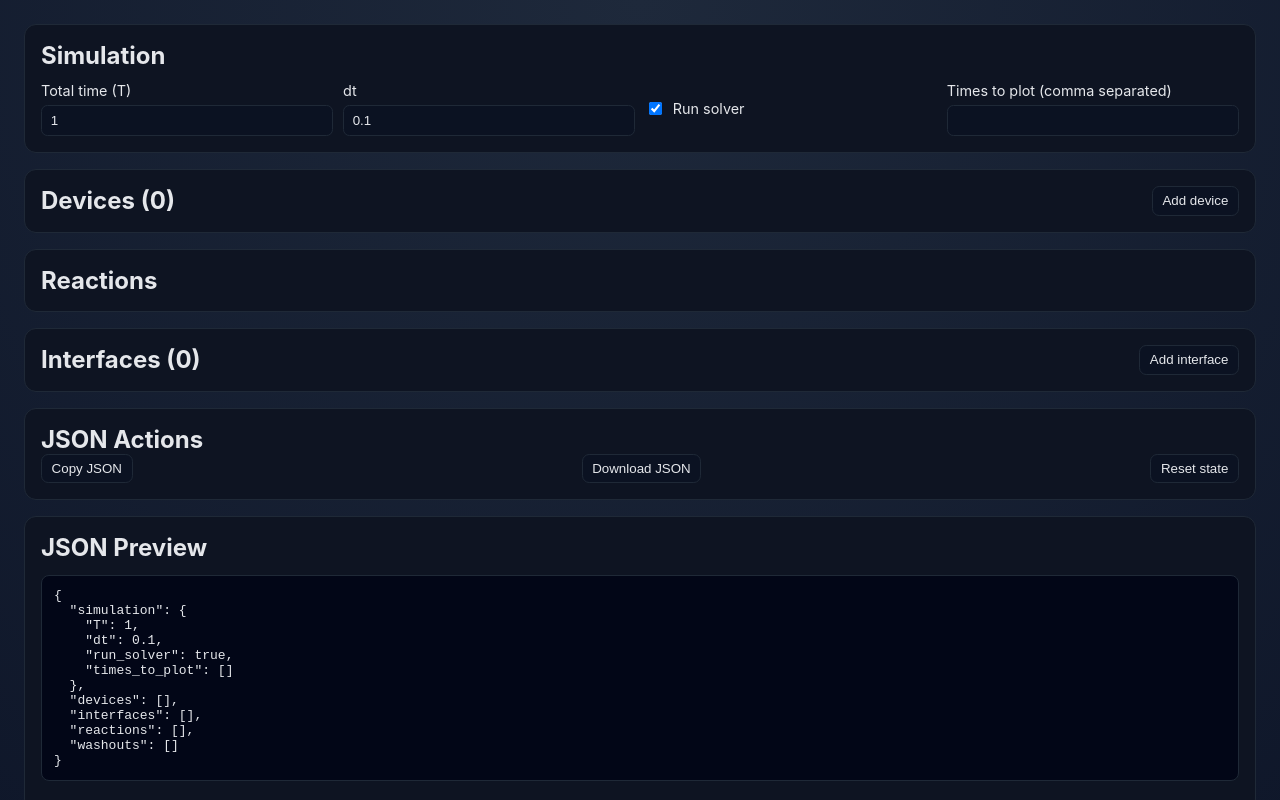
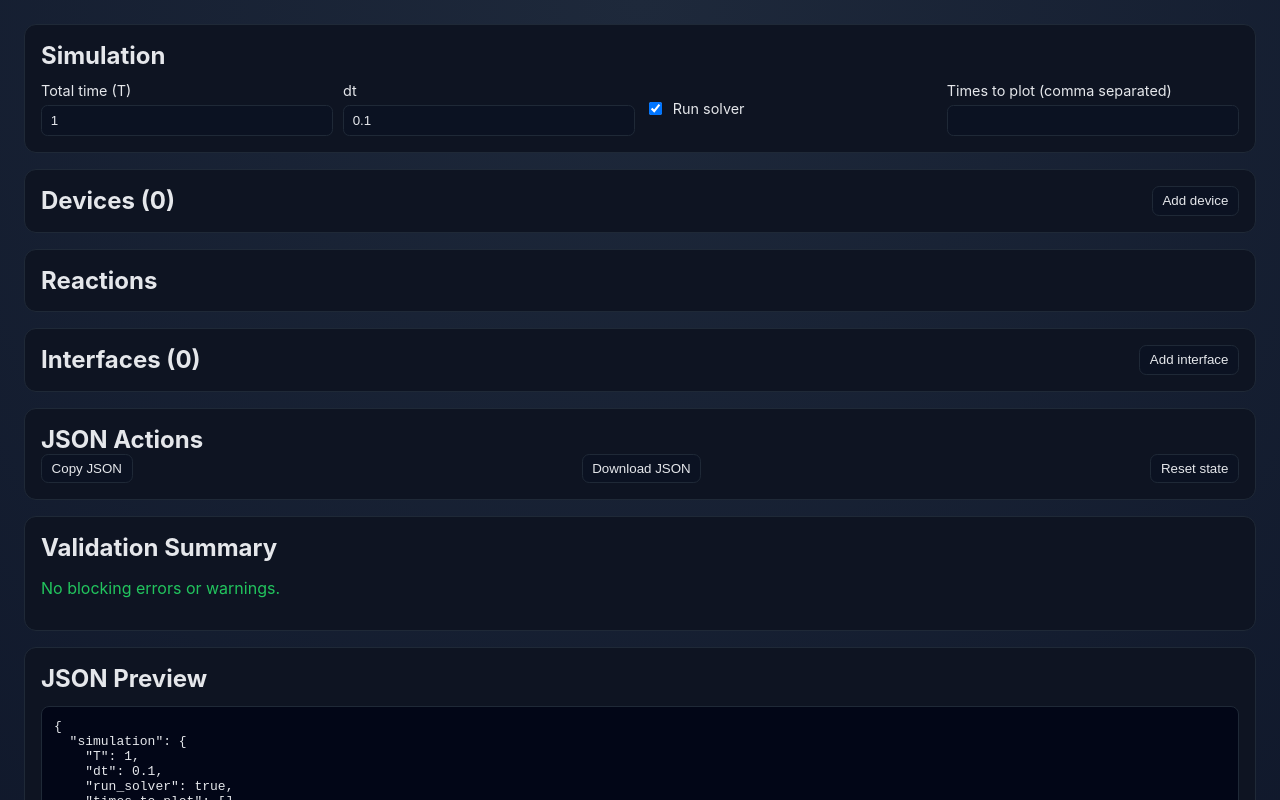
Before and after one commit to Luis696969/GUI, a React (Vite) app in the folder frontend/: page / in a window 1280 px wide. Shown: the top 800 px of the page. Built offline with nearby package versions, Linux system fonts and the light colour scheme.

Commit message:
Add validation summary while keeping JSON actions enabled

```diff
--- a/frontend/src/App.tsx
+++ b/frontend/src/App.tsx
@@ -3,6 +3,7 @@ import { DevicesPanel } from './components/devices/DevicesPanel';
 import { InterfacesPanel } from './components/interfaces/InterfacesPanel';
 import { JsonActions } from './components/json/JsonActions';
 import { JsonPreview } from './components/json/JsonPreview';
+import { ValidationSummary } from './components/json/ValidationSummary';
 import { ReactionsPanel } from './components/reactions/ReactionsPanel';
 import { SimulationPanel } from './components/simulation/SimulationPanel';
 import { buildConfig } from './domain/config/buildConfig';
@@ -12,15 +13,15 @@ import { useConfigReducer } from './hooks/useConfigReducer';
 function App() {
   const { state, dispatch } = useConfigReducer();
 
-  const serializedConfig = useMemo(() => {
+  const { serializedConfig, validationResult } = useMemo(() => {
     const rootConfig = buildConfig(state);
     const validationResult = validateConfig(rootConfig);
 
-    if (!validationResult.success) {
-      return JSON.stringify(rootConfig, null, 2);
-    }
+    const serializedConfig = validationResult.success
+      ? JSON.stringify(validationResult.data, null, 2)
+      : JSON.stringify(rootConfig, null, 2);
 
-    return JSON.stringify(validationResult.data, null, 2);
+    return { serializedConfig, validationResult };
   }, [state]);
 
   return (
@@ -30,6 +31,7 @@ function App() {
       <ReactionsPanel devices={state.devices} dispatch={dispatch} />
       <InterfacesPanel interfaces={state.interfaces} dispatch={dispatch} />
       <JsonActions state={state} dispatch={dispatch} serializedConfig={serializedConfig} />
+      <ValidationSummary validationResult={validationResult} />
       <JsonPreview serializedConfig={serializedConfig} />
     </main>
   );
--- /dev/null
+++ b/frontend/src/components/json/ValidationSummary.tsx
@@ -0,0 +1,58 @@
+import type { ValidateConfigResult } from '../../domain/config/schema';
+
+type ValidationSummaryProps = {
+  validationResult: ValidateConfigResult;
+};
+
+function formatIssuePath(path: Array<string | number>): string {
+  if (path.length === 0) {
+    return 'root';
+  }
+
+  return path.map((segment) => String(segment)).join('.');
+}
+
+export function ValidationSummary({ validationResult }: ValidationSummaryProps) {
+  const blockingErrors = validationResult.success ? [] : validationResult.errors.issues;
+  const warnings = validationResult.warnings;
+
+  if (blockingErrors.length === 0 && warnings.length === 0) {
+    return (
+      <section className="editor-panel">
+        <h2>Validation Summary</h2>
+        <p className="validation-ok">No blocking errors or warnings.</p>
+      </section>
+    );
+  }
+
+  return (
+    <section className="editor-panel">
+      <h2>Validation Summary</h2>
+      {blockingErrors.length > 0 ? (
+        <div className="validation-section validation-section--error">
+          <h3>Blocking errors ({blockingErrors.length})</h3>
+          <ul>
+            {blockingErrors.map((issue, index) => (
+              <li key={`error-${index}`}>
+                <strong>{formatIssuePath(issue.path)}:</strong> {issue.message}
+              </li>
+            ))}
+          </ul>
+        </div>
+      ) : null}
+
+      {warnings.length > 0 ? (
+        <div className="validation-section validation-section--warning">
+          <h3>Warnings ({warnings.length})</h3>
+          <ul>
+            {warnings.map((issue, index) => (
+              <li key={`warning-${index}`}>
+                <strong>{formatIssuePath(issue.path)}:</strong> {issue.message}
+              </li>
+            ))}
+          </ul>
+        </div>
+      ) : null}
+    </section>
+  );
+}
--- a/frontend/src/styles/editor.css
+++ b/frontend/src/styles/editor.css
@@ -102,6 +102,39 @@ button:hover {
   max-height: 30rem;
 }
 
+.validation-ok {
+  color: #22c55e;
+}
+
+.validation-section {
+  margin-top: 0.75rem;
+  border-radius: 0.5rem;
+  border: 1px solid var(--border);
+  padding: 0.6rem 0.75rem;
+}
+
+.validation-section h3 {
+  margin: 0;
+  font-size: 0.95rem;
+}
+
+.validation-section ul {
+  margin: 0.5rem 0 0;
+  padding-left: 1.1rem;
+  display: grid;
+  gap: 0.35rem;
+}
+
+.validation-section--error {
+  border-color: #ef4444;
+  background: color-mix(in oklab, #ef4444 12%, var(--surface));
+}
+
+.validation-section--warning {
+  border-color: #f59e0b;
+  background: color-mix(in oklab, #f59e0b 12%, var(--surface));
+}
+
 .checkbox-field {
   display: flex;
   align-items: center;
```
